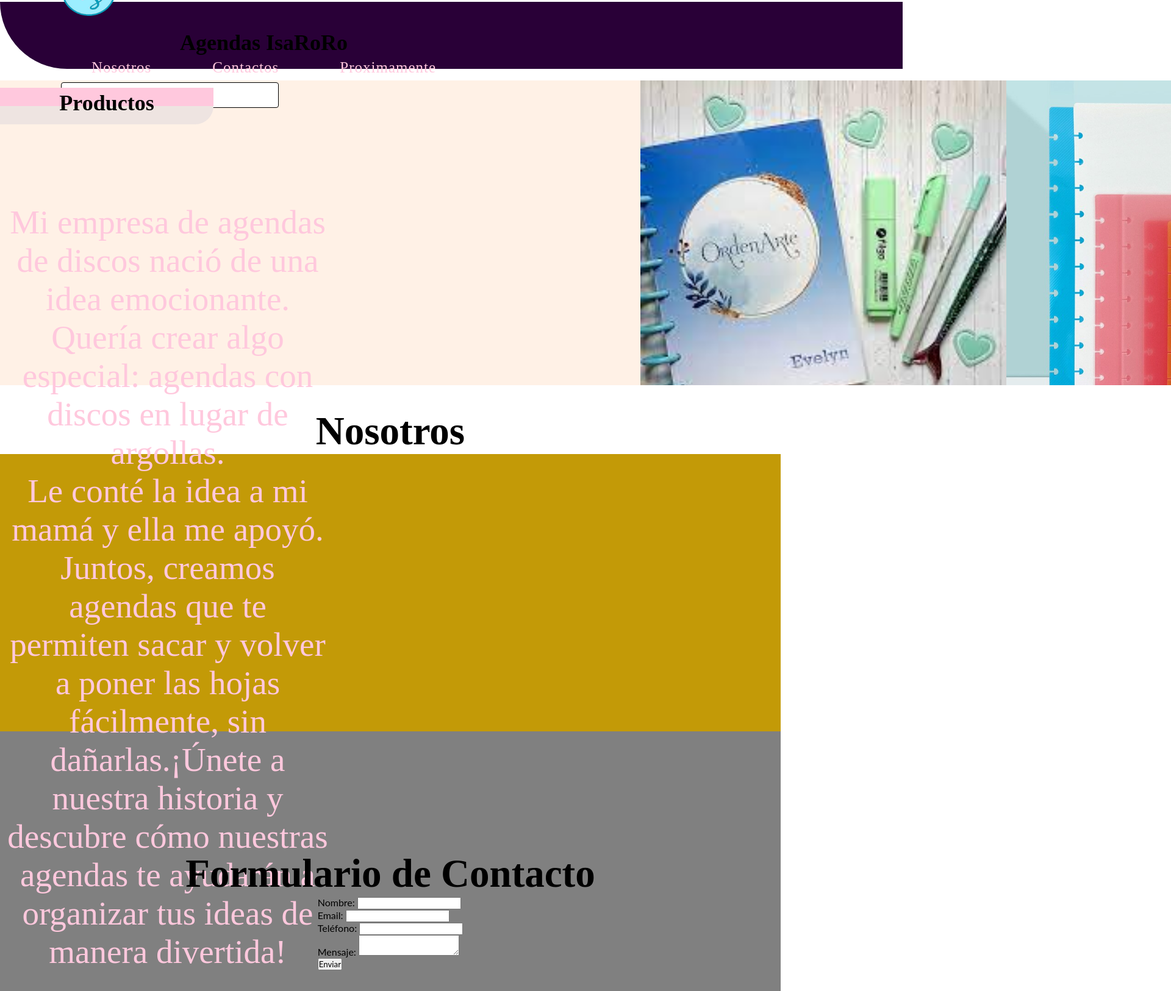
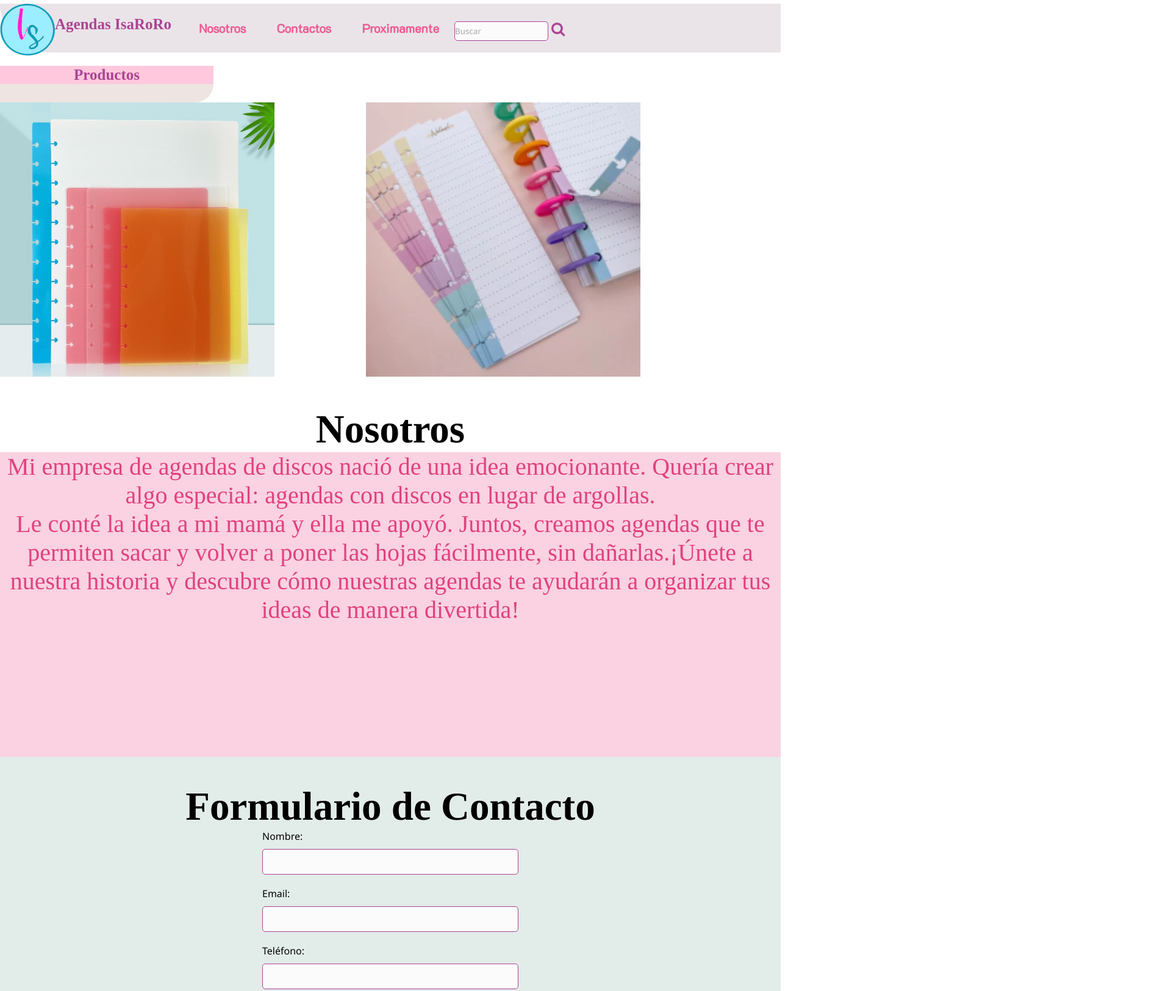
Before and after one commit to Isabelonga55/newrepo, a plain HTML site: page index.html in a window 1280 px wide. Shown: the part 16-1642 px from the top of the page at 61% size, 1920 px wide, since content can reach past the window. Drawn offline with Linux system fonts and the light colour scheme; a web font is replaced by a local one.

Commit message:
Update copia.css

```diff
--- a/copia.css
+++ b/copia.css
@@ -1,170 +1,148 @@
-/*html{
-
-  display: block;
-}*/
-
-discosdorados {
-  width: 100px;
-  height: 100%;
-}
+@import url('https://fonts.googleapis.com/css?family=Noto+Sans');
 /* Url de las tipografias de la pagina */
 @import url('https://fonts.googleapis.com/css?family=Jockey One');
 @import url('https://fonts.googleapis.com/css?family=K2D');
 
-/* Body es el fondo de la pagina, sin especificar margenes */
-body{
-  background-color: rgb(255, 255, 255);
+* {
+  font-family: 'Noto Sans', sans-serif;
   margin: 0px;
+  padding: 0px;
+}
+/*Header es todo el apartado de las interacciones con los botonoes, su organizacion, la barra de busqueda y la ubicacion de cada uno. */
+header{
+  width: auto;
+  height: 80px;
+  background-color: #eae4e9;
+  border-radius: 0px 0px 0px 150px;
+   display: flex;
+   justify-content: space-between;
+ }
+.nav-container{
+  width: auto;
+  display: flex;
+  align-content: space-between;
  }
 
-/*Header es todo el apartado de las interacciones con los botonoes, su organizacion, la barra de busqueda y la ubicacion de cada uno. */
-header{
- width: 100%;
- height: 80px;
- background-color: rgb(41, 0, 55);
-  border-radius: 0px 0px 0px 150px;
+ .logo{
+  display: flex;
+  flex-direction: row;
+  justify-content: space-between;
+}
+.titulo{
+
+    font-size: 25px;
+    text-align: letf;
+    padding-bottom: 20px;
+    background-color:transparent;
+    color: #ab4493;
+    font-size: 25px;
+    font-family: 'Jockey One';
+
+}
+
+h1{
+	font-size: 25px;
+	text-align: letf;
+	padding-bottom: 20px;
+  background-color:transparent;
+	color: #ab4493;
+  text-align: center;
+  font-size: 25px;
+  padding-top: 20px;
+  font-family: 'Jockey One';
+}
+
+
+.buttons{
   display: flex;
   align-items: center;
-  justify-content: space-between;
- padding: 15px 100px;
-  z-index: 10;
 }
-header .botones{
-  color: white;
+.botones{
   display: flex;
-  flex-flow: row;
-  flex-wrap: wrap;
-  justify-content: center;
-  margin: 10px 0;
+  list-style: none;
+ margin-left: 20px;
 }
-header .botones li{
-  list-style: none;
-  margin: 0 50px;
+.botones li{
+  margin: 0 25px;
 }
-header .botones li a{
-  color: #ffc8dd;
+.botones li a{
+  color: #ed5c93;
   text-decoration: none;
   font-family: 'K2D';
-  font-weight: 500;
-  letter-spacing: 1px;
-  font-size: 25px;
+  font-weight: 800;
+  font-size: 20px;
 }
-header .botones li a:hover{
-  color: white;
+.botones li a:hover{
+  color: rgb(48, 0, 179);
 }
-header .buscador{
-  position: relative;
-  width: 300px;
-  height: 40px;
-}
-header .buscador input{
-  position: absolute;
-  top: 0;
-  left: 0;
-  width: 100%;
-  height: 100%;
-  color: #ffc8dd;
-  outline: none;
-  border: 1px solid black;
-  border-radius: 4px;
-  padding: 0 10px 0 45px;
-}
-p {
+.buscador{
   display: flex;
-  align-items: center;
-  margin-left: 10px;
-   font-family: 'Jockey One';
-     font-size: 55px;
-   color:#ffc8dd;
-  text-align: center;
-   padding-top: 15px;
+  justify-content: space-between;
+  align-self: center;
+  margin-top: 10px;
 }
 
-/* Contenido es el boton flotante sobrepuesto en el carrusel */
-.contenido{
+.buscador .search{
+  background-color: #fbfbfb;
+	height: 30px;
+	border-radius: 5px;
+	border-style: solid;
+	border-width: 1px;
+	border-color: #ab4493;
+}
+.fa-search{
+  color: #ab4493;
+  margin-left: 5px;
+}
+
+ /* Espacio2 es donde se ubica el carrusel, el boton flotante, el ancho y largo del mismo para que todo su contenido este compacto*/ */
+.espacio2{
   width: 100%;
- height: 30px;
- background-color:#ffc8dd;
+  background-color: #d4b69e;
   display: flex;
   flex-flow: column;
   flex-wrap: column;
   justify-content: center;
   align-items: center;
+  margin-top: 50px;
 }
 
-/* Espacio1 determina el color, el ancho y largo del seccionamiento entre el header y el carrusel*/
-.espacio1{
-  width:100%;
+.contenido{
  height: 30px;
- background-color: white;
+ background-color:#ffc8dd;
  display: flex;
-  flex-flow: column;
-  flex-wrap: column;
  justify-content: center;
  align-items: center;
-}
-
-/* Espacio2 es donde se ubica el carrusel, el boton flotante, el ancho y largo del mismo para que todo su contenido este compacto*/
-.espacio2{
-  width: 3000px;
- height: 500px;
- background-color: #fff1e6;
-   display: flex;
-  flex-flow: column;
-  flex-wrap: column;
-  justify-content: center;
-  align-items: center;
-}
-
-* {
-    margin: 0;
-    padding: 0;
-    font-family: lato;
-}
-
-/* h1 y pestaña sticky es el contenido/texto del boton flotante, se determina la ubicacion y que tan grande es */
-h1 {
-    text-align: center;
-    font-size: 2rem;
-    padding-top: 20px;
-    color: black;
-  font-family: 'Jockey One';
-  font-size: 36px;
 }
 
 .pestana-sticky{
   width: 350px;
   height: 60px;
-  left: 0;
   background-color: #eee4e1;
-  position: absolute;
-  top: 20%;
+  /* position: absolute;
+  top: 20%; */
   border-radius: 30px 30px 30px 0px;
 }
 
 /* Slider-frame, son las caracteristicas de las imagenes dentro del carrusel, el movimiento, ejecutar el tiempo y el ajuste a cada una */
 .slider-frame {
-	width: 900px;
-    height: 900px;
-	margin:0px auto 0;
+	max-width: 1200px;
 	overflow: hidden;
 }
 
 .slider-frame ul {
 	display: flex;
-	padding: 0;
-	width: 400%;
-
+	width: 300%;
   animation: slide 10s infinite alternate ease-in-out;
 }
 
 .slider-frame li {
-	width: 100%;
+	width: 65%;
 	list-style: none;
 }
 
 .slider-frame img {
-	width: 100%;
+	width: 75%;
 }
 
 /* Keyframes es la animacion*/
@@ -182,14 +160,131 @@ h1 {
 	100% {margin-left: -300%;}
 }
 
-/* h2 y "Novedades" es la ubcicacion, la tipografia y el subtitulo de la seccion valga la redundancia: novedades*/
 h2{
   font-family: 'Jockey One';
     font-size: 65px;
   color: black;
   text-align: center;
 }
-.novedades{
+
+.horizontal-container{
+  width:auto;
+   word-wrap: break-word;
+   height: 500px;
+  display: flex;
+   justify-content: center;
+ }
+
+.nosotros{
+ width: auto;
+ color: black;
+ font-size: 40px;
+ display: flex;
+ font-family: 'Jockey One';
+ color:#e1427f;
+  text-align: center;
+}
+
+.cont-carrusel{
+  width: 100%;
+   height: auto;
+   background-color: #fad2e1;
+
+ }
+
+/*Espacio3 es la seccion, el color de fondo donde se ubica el trailer de la semana, sirve para orientaren especifico el apartado y que no se salga de los limites */
+.espacio3{
+  width: 100%;
+ height: 700px;
+ background-color: #e2ece9;
+   display: flex;
+  flex-flow: column;
+  flex-wrap: column;
+  justify-content: center;
+  align-items: center;
+}
+
+.formulario{
+  width: 100%;
+  height: 90px;
+  display: flex;
+  justify-content: center;
+  align-items: center;
+}
+
+.input-formulario{
+	background-color: #fbfbfb;
+	width: 408px;
+	height: 40px;
+	border-radius: 5px;
+	border-style: solid;
+	border-width: 1px;
+	border-color: #ab4493;
+	margin-top: 10px;
+	padding-left: 10px;
+  margin-bottom: 20px;
+}
+
+
+.textarea-formulario{
+  background-color: #fbfbfb;
+	width: 405px;
+	height: 150px;
+	border-radius: 5px;
+	border-style: solid;
+	border-width: 1px;
+	border-color: #ab4493;
+	margin-top: 10px;
+	padding-left: 10px;
+  margin-bottom: 20px;
+  padding-top: 15px;
+}
+
+
+label{
+  display: block;
+	float: center;
+}
+
+
+.button-formulario{
+	height: 45px;
+	margin-bottom: 20px;
+	margin-top: 10px;
+	text-transform: uppercase;
+	background-color: #ab4493;
+	border-color: #ab4493;
+	border-style: solid;
+	border-radius: 10px;
+	width: 420px;
+  cursor: pointer;
+  color: #fff;
+}
+
+::-webkit-input-placeholder {
+ color: #a8a8a8;
+}
+
+
+::-webkit-textarea-placeholder {
+ color: #a8a8a8;
+}
+
+
+.formulario input:focus{
+	outline:0;
+	border: 1px solid #97d848;
+}
+
+
+.formulario textarea:focus{
+	outline:0;
+	border: 1px solid #97d848;
+}
+
+
+
+/* .empresa{
   width: 100%;
  height: 90px;
  background-color: white;
@@ -198,31 +293,23 @@ h2{
   flex-wrap: column;
   justify-content: center;
   align-items: center;
-}
+
+} */
 
 /* cont-carrusel, main,pelis y item explican  las funciones que hace cada elemento o imagen ubicados en el espacio, con un alto y ancho especificos. Tambien la estructura y animaciones que hace cada boton el el espacio*/
-.pelis{
+/* .pelis{
   width: 100%;
  height: 480px;
- background-color: #C39A07;
+ background-color: #c6aa43;
    display: flex;
   flex-flow: column;
   flex-wrap: column;
   justify-content: center;
   align-items: center;
-}
-.cont-carrusel{
- width: 100%;
-  height: auto;
-  background-color: #C39A07;
-  display:grid;
-  grid-template-rows: 420px 35px;
-  grid-template-columns:  1fr 40px 40px 40px 40px 40px 1fr;
-  align-items: center;
-  justify-items:center;
-}
+} */
 
-main#items-carrusel{
+
+/* main#items-carrusel{
   width:100vw;
   height: 100vh;
   grid-row: 1 / 2;
@@ -237,9 +324,9 @@ main#items-carrusel{
   --middle: 3;
   --posicion: 1;
   pointer-events: none;
-}
+} */
 
-.item{
+/* .item{
   width: 1000px;
   height: 420px;
   background-color: #C39A07;
@@ -253,14 +340,14 @@ main#items-carrusel{
   transition: all 0.25s linear;
   transform: rotateY(calc(-10deg * var(--r))) translateX(calc(-300px * var(--r)));
   z-index: calc((var(--posicion) - var(--abs)));
-}
+} */
 
-.item:nth-of-type(1){
+/* .item:nth-of-type(1){
   --offset: 1;
   background-color: black;
    background-color: black;
-  background-image: url('https://i.blogs.es/16e585/breaking-bad/1366_2000.jpg');
-   background-size: 100%;
+  background-image: url('agendakwai.png');
+   background-size: 40%;
   background-position: 0px -20px;
   background-repeat: no-repeat;
 }
@@ -269,15 +356,15 @@ main#items-carrusel{
   --offset: 2;
   background-color: black;
    background-color: black;
-  background-image: url('https://www.rockandpop.cl/wp-content/uploads/2021/06/the-boys-1.jpg');
-   background-size: 100%;
+  background-image: url('cuaderno.jpeg');
+   background-size: 40%;
   background-position: 0px -20px;
   background-repeat: no-repeat;
 }
 .item:nth-of-type(3){
   --offset: 3;
   background-color: black;
-  background-image: url('https://occ-0-1567-2433.1.nflxso.net/dnm/api/v6/E8vDc_W8CLv7-yMQu8KMEC7Rrr8/AAAABWl6gmeKf8xy9fHDqwIaNOeNOX_DoJ1T2xnIRQE0Cn23w2vQGHX98swU0L0HKcW5Ay6NQJt5y2_neuMro7JBcQBN2AqQlBwuxHUX.jpg?r=1ff');
+  background-image: url('');
    background-size: 100%;
   background-position: 0px -80px;
   background-repeat: no-repeat;
@@ -299,7 +386,7 @@ main#items-carrusel{
    background-size: 100%;
   background-position: 0px -10px;
   background-repeat: no-repeat;
-}
+} */
 
 /* Input son la cantidad de imagenes que tiene que mover, para que asi no sea descontinuo y sea extraño el movimiento */
 input:nth-of-type(1){
@@ -340,24 +427,7 @@ input:nth-of-type(5):checked ~ main#items-carrusel{
   --posicion: 5;
   }
 
-/*Espacio3 es la seccion, el color de fondo donde se ubica el trailer de la semana, sirve para orientaren especifico el apartado y que no se salga de los limites */
-.espacio3{
-  width: 100%;
- height: 550px;
- background-color: grey;
-   display: flex;
-  flex-flow: column;
-  flex-wrap: column;
-  justify-content: center;
-  align-items: center;
-}
-/*h3 son las caracteristicas que lleva el subtitulo "trailer de la semana", se define la tipografia, el tamaño entre otros */
-h3{
-  font-family: 'Jockey One';
-    font-size: 60px;
-  color: black;
-  text-align: center;
-}
+
 
 /*Galeria- li inclido "hover" determinan la ubicacion, las funciones, el tiempo, las animaciones y los colores del apartado de series animadas mas relevantes en los servicios de streaming */
 .galeria{
@@ -382,8 +452,8 @@ h3{
 
 /*Footer define la altura, el fondo, el ancho, su orientacion para luego ser unicadas las redes sociales y algunos botones en especifico */
 footer{
-   width:100%;
-  height: 300px;
+  width: auto;
+  height: 250px;
   position: absolute;
   background-color:black;
   display: flex;
@@ -393,11 +463,7 @@ footer{
   align-items: center;
   flex-direction: column;
 }
-/*Logo e iconos, tanto estas funciones como sus derivaciones, explican su ubicacion, cual es su objetivo, las imagenes que llama de la web y como estas deben estar en determinado espacio  */
-.logo{
- height: 140px;
-  margin-bottom: 1rem;
-}
+
 .iconosfootercontenido, .menufootercontenido{
   display: flex;
   justify-content: center;
@@ -450,3 +516,23 @@ footer{
   text-align: center;
    font-size: 30px;
 }
+@media(max-width: 768px){
+  .titulo{
+    font-size: 20px;
+  }
+  .botones li{
+    margin: 0 15px;
+  }
+  .botones li a{
+    font-weight: 300;
+    font-size: 15px;
+  }
+
+  .menufootercontenido{
+    font-size: 20px;
+  }
+
+  .copyright{
+     font-size: 15px;
+  }
+}
```
Lines whose indentation alone changed are shown as unchanged.
